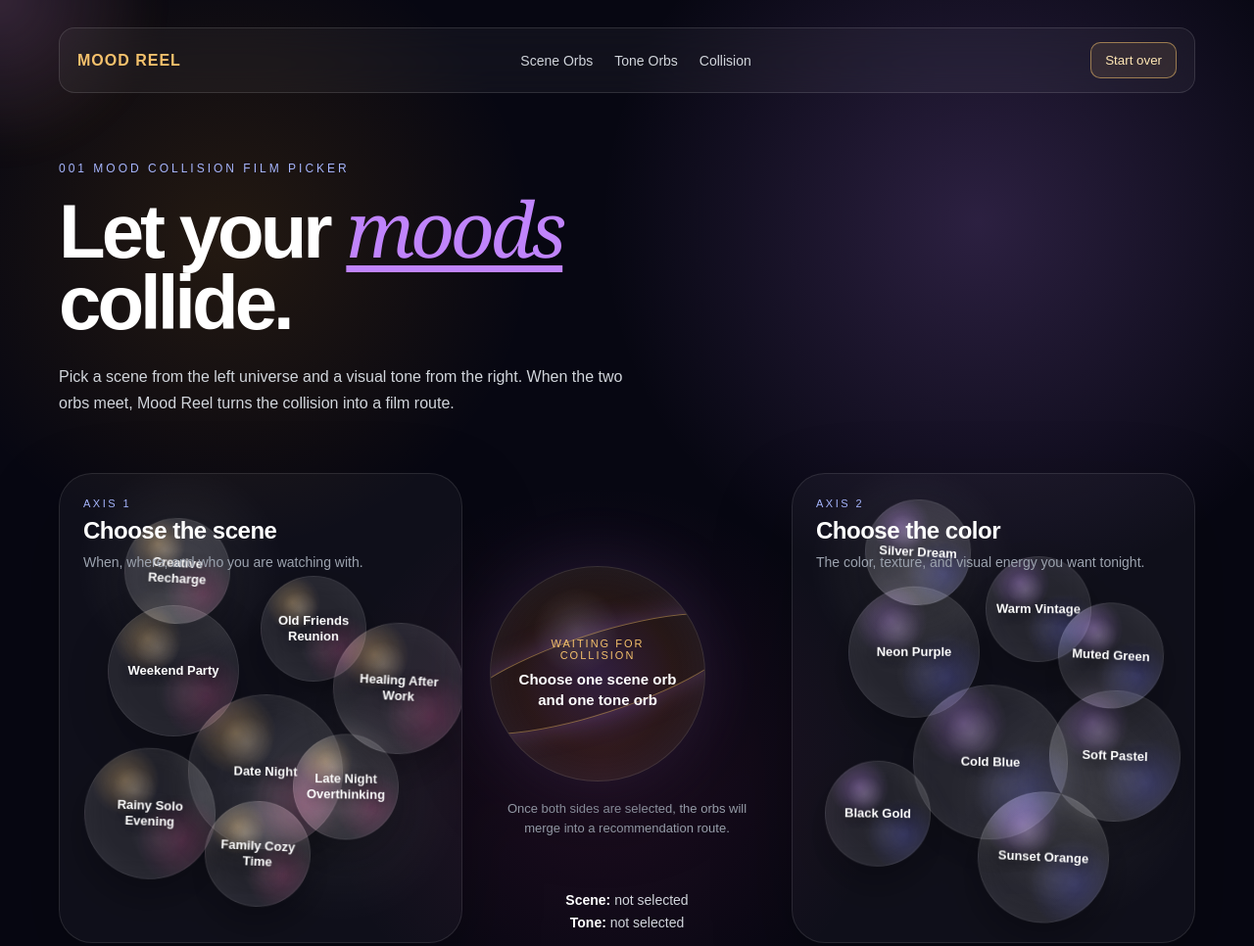
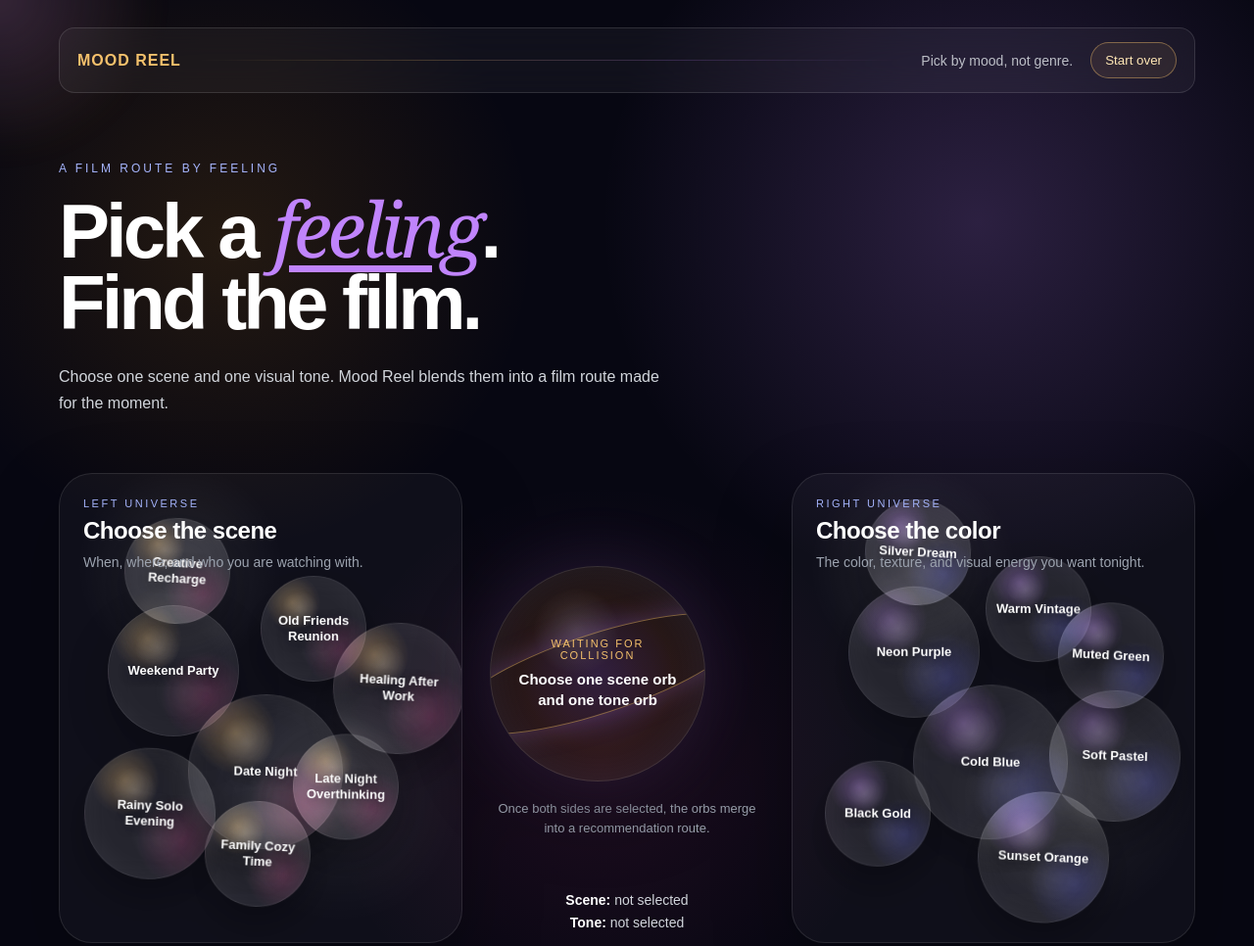
Before and after one commit to kaia270/movie-pick, a plain HTML site: page index.html in a window 1280 px wide. Shown: the whole page at 98% size. Drawn offline with Linux system fonts and the light colour scheme.

Commit message:
Add files via upload

```diff
--- a/index.html
+++ b/index.html
@@ -66,6 +66,7 @@
       display: flex;
       justify-content: space-between;
       align-items: center;
+      gap: 18px;
       padding: 14px 18px;
       border: 1px solid rgba(255,255,255,0.12);
       background: rgba(255,255,255,0.045);
@@ -80,28 +81,43 @@
       font-weight: 800;
       letter-spacing: 1px;
       color: #f5c16c;
+      white-space: nowrap;
     }
 
-    .nav-links {
-      display: flex;
-      gap: 22px;
+    .nav-line {
+      flex: 1;
+      height: 1px;
+      background: linear-gradient(
+        90deg,
+        rgba(245,193,108,0.00),
+        rgba(245,193,108,0.22),
+        rgba(192,132,252,0.20),
+        rgba(255,255,255,0.00)
+      );
+    }
+
+    .nav-note {
       color: #d1d5db;
       font-size: 14px;
+      white-space: nowrap;
+      opacity: 0.88;
     }
 
     .nav-button {
-      border: 1px solid rgba(245, 193, 108, 0.55);
-      background: rgba(245, 193, 108, 0.10);
+      border: 1px solid rgba(245, 193, 108, 0.42);
+      background: rgba(245, 193, 108, 0.08);
       color: #ffe7b5;
       padding: 10px 14px;
-      border-radius: 10px;
+      border-radius: 999px;
       cursor: pointer;
-      transition: transform 0.2s ease, background 0.2s ease;
+      transition: transform 0.2s ease, background 0.2s ease, border-color 0.2s ease;
+      white-space: nowrap;
     }
 
     .nav-button:hover {
       transform: translateY(-2px);
-      background: rgba(245, 193, 108, 0.18);
+      background: rgba(245, 193, 108, 0.16);
+      border-color: rgba(245, 193, 108, 0.62);
     }
 
     .screen {
@@ -161,7 +177,7 @@
 
     .hero-text {
       color: #d1d5db;
-      max-width: 600px;
+      max-width: 620px;
       line-height: 1.7;
       margin: 24px 0 0;
       font-size: 16px;
@@ -719,6 +735,19 @@
         display: none;
       }
 
+      nav {
+        align-items: flex-start;
+        flex-direction: column;
+      }
+
+      .nav-line {
+        display: none;
+      }
+
+      .nav-note {
+        white-space: normal;
+      }
+
       h1 {
         font-size: 52px;
         letter-spacing: -2px;
@@ -744,10 +773,6 @@
         grid-template-columns: 1fr;
       }
 
-      .nav-links {
-        display: none;
-      }
-
       .section-header {
         flex-direction: column;
         align-items: flex-start;
@@ -763,31 +788,29 @@
   <div class="page">
     <nav>
       <div class="logo">MOOD REEL</div>
-      <div class="nav-links">
-        <span>Scene Orbs</span>
-        <span>Tone Orbs</span>
-        <span>Collision</span>
-      </div>
+      <div class="nav-line"></div>
+      <div class="nav-note">Pick by mood, not genre.</div>
       <button class="nav-button" onclick="goBackToSelector()">Start over</button>
     </nav>
 
     <main class="screen selector-screen" id="selectorScreen">
       <section class="hero-copy">
-        <div class="eyebrow">001 Mood Collision Film Picker</div>
+        <div class="eyebrow">A film route by feeling</div>
         <h1>
-          Let your
-          <span class="highlight">moods</span>
-          collide.
+          Pick a
+          <span class="highlight">feeling</span>.
+          <br>
+          Find the film.
         </h1>
         <p class="hero-text">
-          Pick a scene from the left universe and a visual tone from the right. When the two orbs meet, Mood Reel turns the collision into a film route.
+          Choose one scene and one visual tone. Mood Reel blends them into a film route made for the moment.
         </p>
       </section>
 
       <section class="orb-stage">
         <div class="universe">
           <div class="universe-header">
-            <div class="universe-kicker">Axis 1</div>
+            <div class="universe-kicker">Left universe</div>
             <h2 class="universe-title">Choose the scene</h2>
             <p class="universe-subtitle">When, where, and who you are watching with.</p>
           </div>
@@ -811,7 +834,7 @@
               </div>
             </div>
             <p class="collision-note">
-              Once both sides are selected, the orbs will merge into a recommendation route.
+              Once both sides are selected, the orbs merge into a recommendation route.
             </p>
             <div class="selected-route" id="selectedRoute">
               <strong>Scene:</strong> not selected<br>
@@ -822,7 +845,7 @@
 
         <div class="universe">
           <div class="universe-header">
-            <div class="universe-kicker">Axis 2</div>
+            <div class="universe-kicker">Right universe</div>
             <h2 class="universe-title">Choose the color</h2>
             <p class="universe-subtitle">The color, texture, and visual energy you want tonight.</p>
           </div>
@@ -842,7 +865,7 @@
     <main class="screen result-screen" id="resultScreen">
       <section class="result-hero">
         <div>
-          <div class="eyebrow">002 Films from your collision</div>
+          <div class="eyebrow">Films from your collision</div>
           <h1>
             Your mood route is
             <span class="highlight">ready</span>.
```
